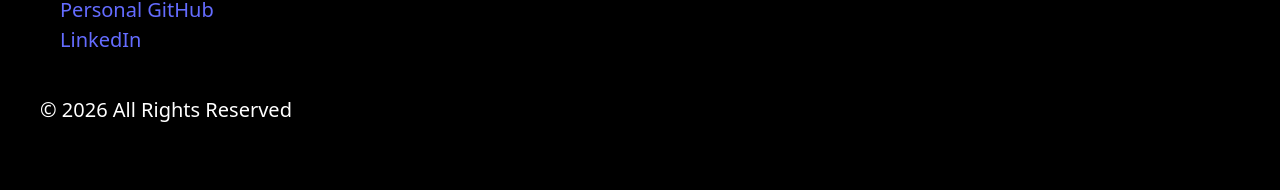
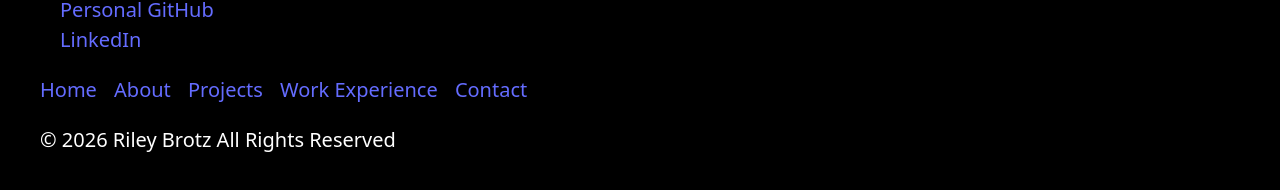
Before and after one commit to rcb2957/portfolio, a React (Vite) app in the folder personal-site/: page / in a window 1280 px wide. Shown: the part 882-1072 px from the top of the page. Built offline with nearby package versions, Linux system fonts and the light colour scheme.

Commit message:
Added links to footers

```diff
--- a/personal-site/src/App.jsx
+++ b/personal-site/src/App.jsx
@@ -55,9 +55,21 @@ function App() {
             <Route path="/contact" element={<Contact />} />
           </Routes>
 
-          {/* Footer listing */}
+          {/* Footer */}
           <footer>
-            <p>© 2026 All Rights Reserved</p>
+
+            {/* Links to the different pages of the site */}
+            <nav>
+                <Link to="/">Home</Link> |{" "}
+                <Link to="/about">About</Link> |{" "}
+                <Link to="/projects">Projects</Link> |{" "}
+                <Link to="/work">Work Experience</Link> |{" "}
+                <Link to="/contact">Contact</Link>
+            </nav>
+
+            {/*Copyright listing and year made*/}
+            <p>© 2026 Riley Brotz All Rights Reserved</p>
+
           </footer>
       </BrowserRouter>
 
```
